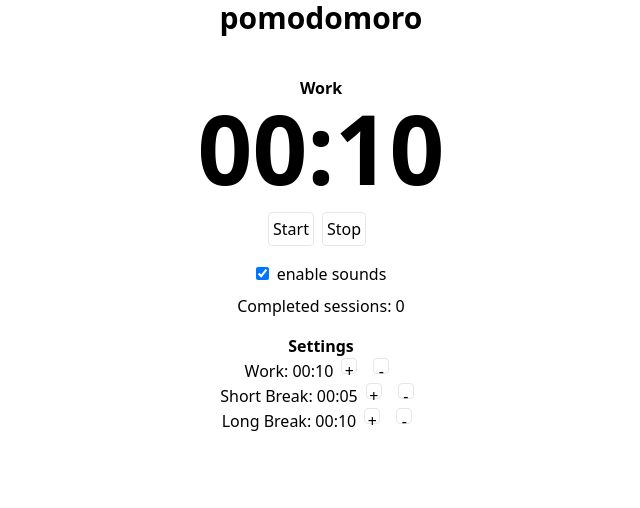
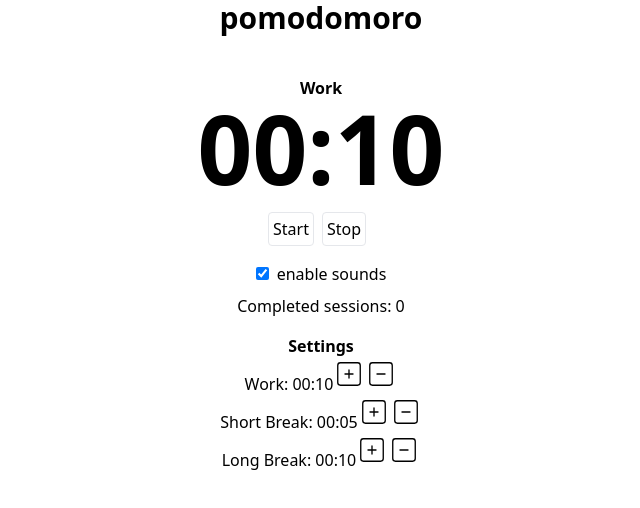
Before and after one commit to dku7/simply-start, a React (Vite) app: page / in a window 1280 px wide. Shown: the top 508 px of the page, without its empty margins (319-959 px from the left). Built offline with nearby package versions, Linux system fonts and the light colour scheme; no server answers.

Commit message:
use icons on buttons

```diff
--- a/src/components/IntervalSettingButton.tsx
+++ b/src/components/IntervalSettingButton.tsx
@@ -1,14 +1,20 @@
+import { CiSquarePlus, CiSquareMinus } from "react-icons/ci";
+
 interface IntervalSettingButtonProps {
   type: string;
   handleClick: () => void;
 }
+
 export default function IntervalSettingButton({
   type,
   handleClick,
 }: IntervalSettingButtonProps) {
-  return (
-    <button className="mx-2 h-4 w-4 rounded border" onClick={handleClick}>
-      {type === "add" ? "+" : "-"}
-    </button>
-  );
+  const buttonType =
+    type === "add" ? (
+      <CiSquarePlus size={32} />
+    ) : type === "minus" ? (
+      <CiSquareMinus size={32} />
+    ) : null;
+
+  return <button onClick={handleClick}>{buttonType}</button>;
 }
```
